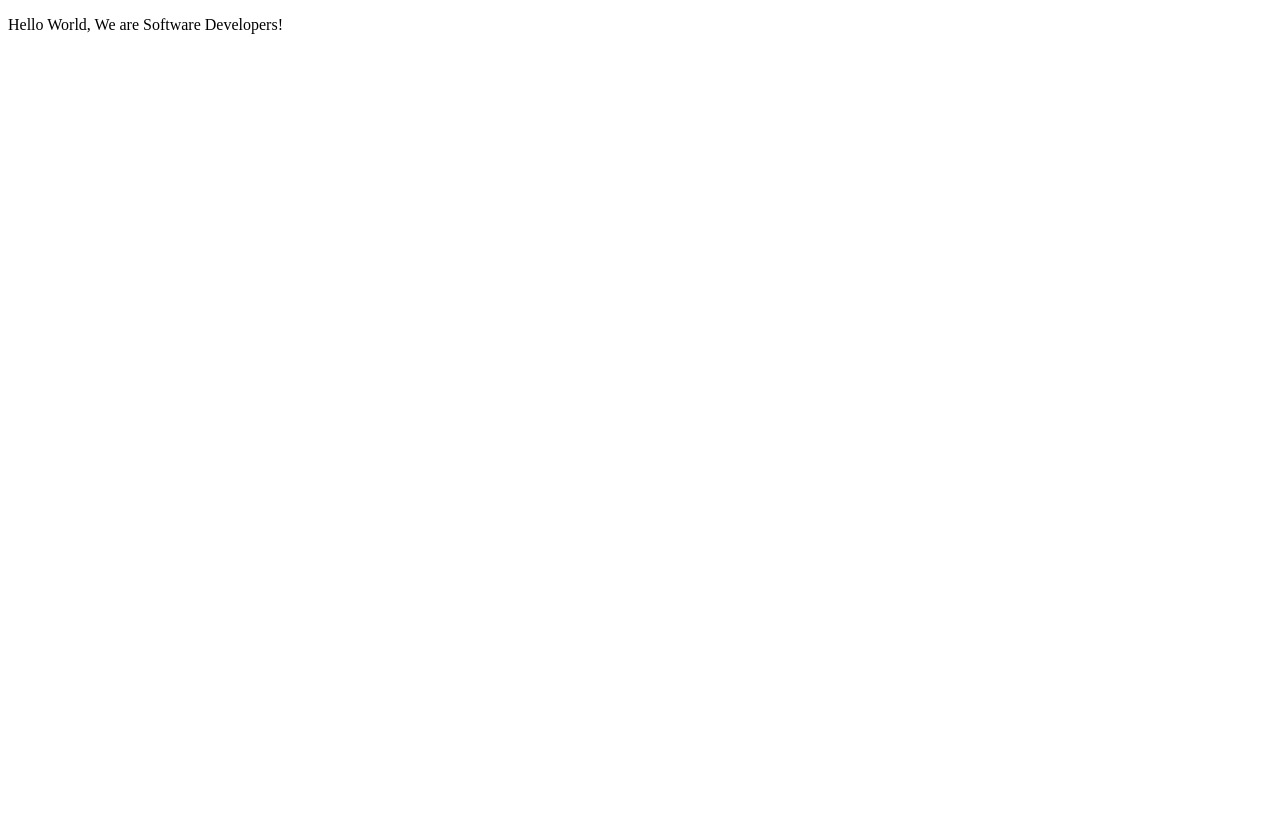
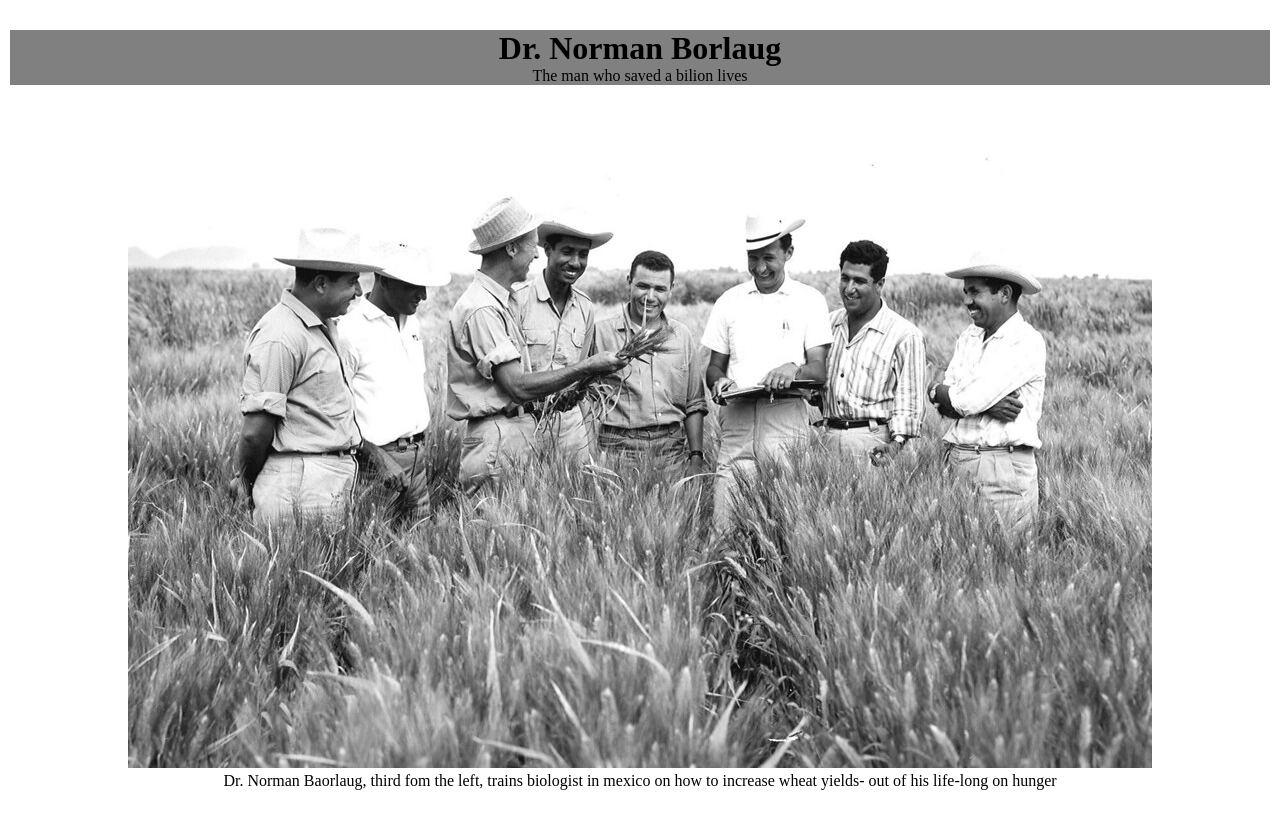
Before and after one commit to Ridalord/microverseTrials, a plain HTML site: page index.html in a window 1280 px wide. Drawn offline with Linux system fonts and the light colour scheme.

Commit message:
completed the top section

```diff
--- /dev/null
+++ b/index.css
@@ -0,0 +1,22 @@
+*{
+    padding: 0;
+    margin: 0;
+}
+body{
+    background-color: white;
+    padding-top: 30px;
+    padding-bottom: 30px;
+    padding-right: 10px;
+    padding-left: 10px;
+}
+.wrapper{
+    background-color: grey;
+    text-align: center;
+}
+.banner-img{
+    background-color: white;
+    padding-top: 60px;
+}
+img{
+    margin: auto;
+}
--- a/index.html
+++ b/index.html
@@ -2,10 +2,17 @@
 <html>
     <head>
         <title>Microverse Trials</title>
+        <link rel="stylesheet" href="index.css">
     </head>
     <body>
-        <p>
-            Hello World, We are Software Developers!
-        </p>
+        <div class="wrapper">
+            <h1>Dr. Norman Borlaug</h1>
+            <p>The man who saved a bilion lives</p>
+            <div class="banner-img">
+                <img src="img/tribute-page-main-image.jpg" alt="norman borlaug">
+                <p>Dr. Norman Baorlaug, third fom the left, trains biologist in mexico on how to increase wheat yields- out of his life-long on hunger</p>
+            </div>
+
+        </div>
     </body>
 </html>
```
Also changed, not shown: img/tribute-page-main-image.jpg (added).
